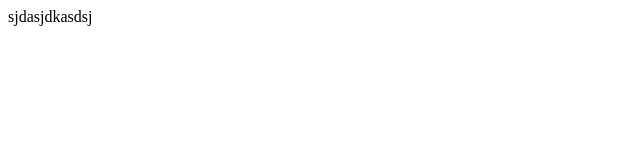
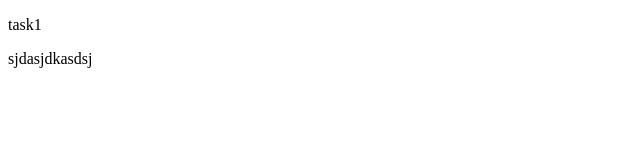
Before and after one commit to XingdaLee/backbone, a website: page index.html in a window 1280 px wide. Shown: the whole page, without its empty margins (0-640 px from the left). Drawn offline with nearby package versions, Linux system fonts and the light colour scheme.

Commit message:
sinder
model和view的数据交互

```diff
--- a/index.html
+++ b/index.html
@@ -23,6 +23,23 @@
       // todoItem.toJSON();
       // todoItem.get('title');
       // todoItem.set('title','test1111');
+      var ToDoItemView = Backbone.View.extend({
+        tagName:"p",
+        id:"p_header",
+        // attributes:{
+        //   style:"color:red"
+        // },
+        // $el是jquery的封装,model负责数据，数据的呈现写在render里面
+        render:function() {
+          this.$el.html('<span>'+this.model.get('title')+'</span>');
+          return this;
+        }
+      });
+      var toDoItemView = new ToDoItemView({
+        model:todoItem
+      });
+      toDoItemView.render();
+      toDoItemView.$el.appendTo($('body'));
     </script>
     <div class="">
       sjdasjdkasdsj
```
Also changed, not shown: README.md, test.html (deleted).
